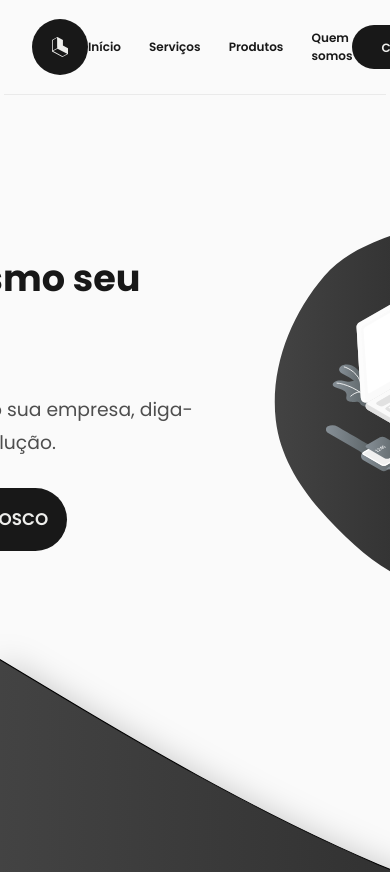
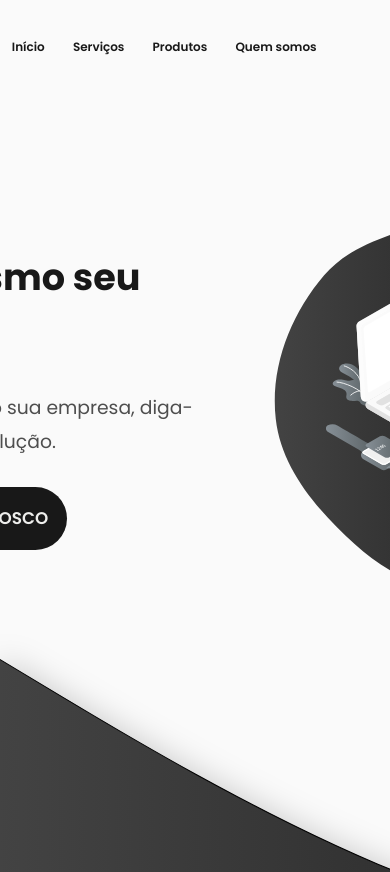
Before and after one commit to monolito-software/monosoft-webpage, a Next.js app: page / in a window 390 px wide. Shown: the top 872 px of the page. Built offline with nearby package versions, Linux system fonts and the light colour scheme; a web font is replaced by a local one.

Commit message:
feat: media breakpoints for header

```diff
--- a/src/components/Header.js
+++ b/src/components/Header.js
@@ -2,31 +2,28 @@ import styles from '../styles/components/Header.module.css';
 
 const Header = () => {
   return (
-    <>
     <div className={styles.headerContainer}>
       <div className={styles.brandContainer}>
         <img
-            src="/images/monolito.svg"
-            alt="Ilustração de um Monolito como logomarca."
+          src='/images/monolito.svg'
+          alt='Ilustração de um Monolito como logomarca.'
         />
       </div>
       <nav className={styles.linksContainer}>
-          <a href="#intro">Início</a>
-          <a href="#services">Serviços</a>
-          <a href="#products">Produtos</a>
-          <a href="#team">Quem somos</a>
+        <a href='#intro'>Início</a>
+        <a href='#services'>Serviços</a>
+        <a href='#products'>Produtos</a>
+        <a href='#team'>Quem somos</a>
       </nav>
       <a
-          href="mailto:contato@monosoft.com.br"
+        href='mailto:contato@monosoft.com.br'
         className={styles.contactButton}
       >
-          <span className="button-text" id={styles.contact}>
+          <span className='button-text' id={styles.contact}>
             Contato
           </span>
       </a>
     </div>
-      <div className={styles.separator} />
-    </>
   );
 };
 
--- a/src/styles/components/Header.module.css
+++ b/src/styles/components/Header.module.css
@@ -1,7 +1,7 @@
 .headerContainer {
-  width: 98vw;
+  width: 85.375rem;
 
-  padding: 1.25rem 1.875rem;
+  padding: 1.25rem 0;
 
   display: flex;
   flex-direction: row;
@@ -70,7 +70,15 @@
   font-size: 0.8rem;
 }
 
-.separator {
-  background: #EAEAEA;
-  height: 0.075rem;
+
+@media (max-width: 1300px) {
+  .headerContainer {
+    width: 56.25rem;
+  }
 }
+
+@media (max-width: 850px) {
+  .headerContainer {
+    width: 42.5rem;
+  }
+}
```
Lines whose indentation alone changed are shown as unchanged.
